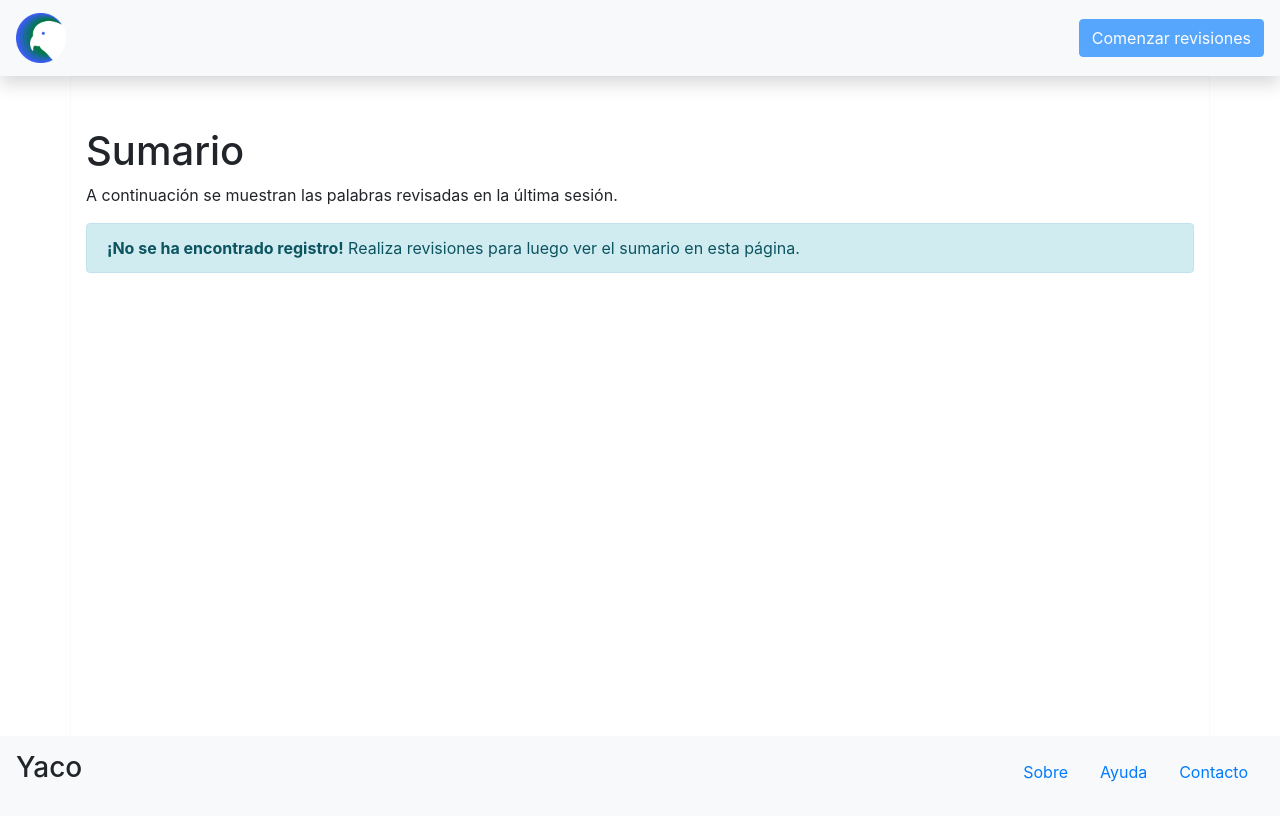
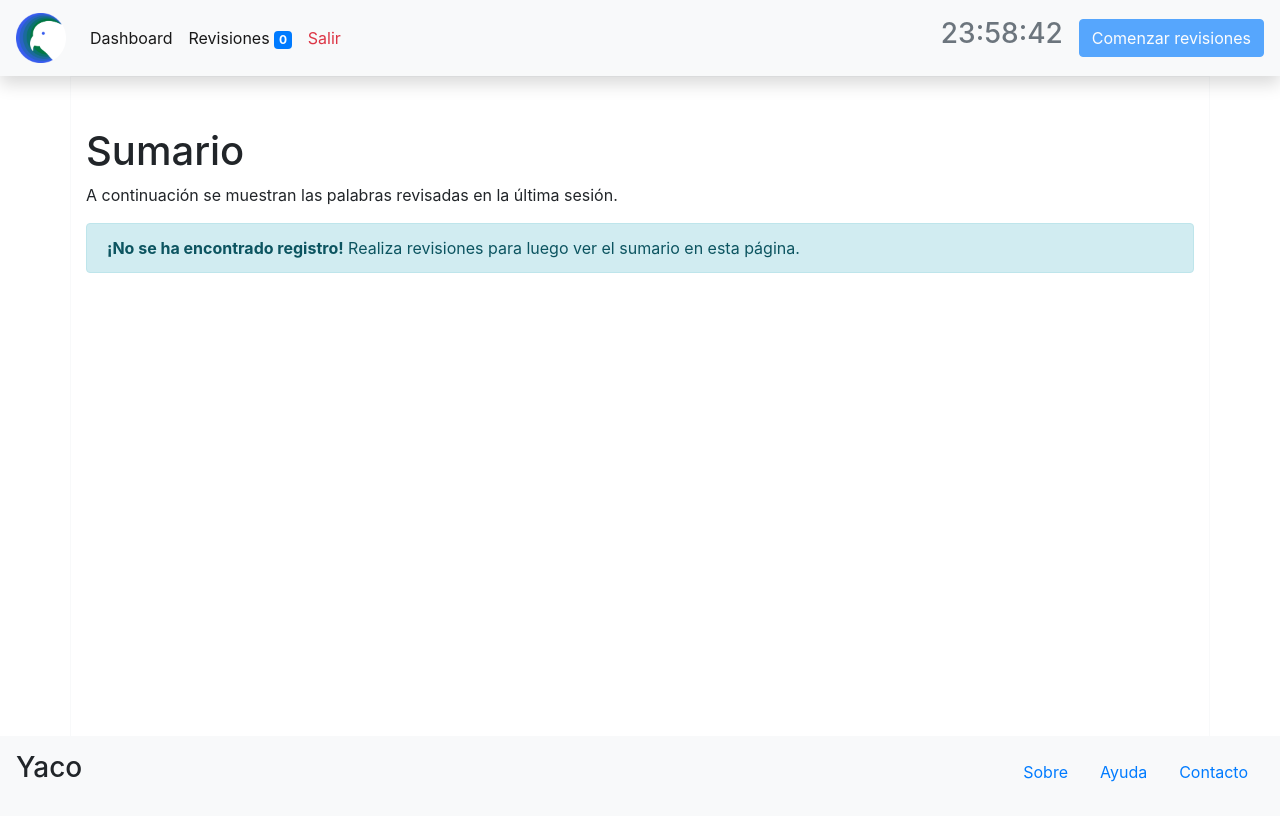
Before and after one commit to nicooffee/Yaco-app, a Flask app: template yaco/blueprint/revision_info/templates/RevisionInfo/revision-sumario.html in a window 1280 px wide. Run offline with Flask 2, Linux system fonts and the light colour scheme; the template is opened without the code that fills it, so the values that code supplies are empty; parts of the project's set-up code (start-up, migrations or seed data) failed here and were passed over; some libraries are stand-ins or nearby versions.

Commit message:
Cambio a mensaje de login. Añadidos botones a navbar de sumario de revisiones

```diff
--- a/yaco/blueprint/login/Login.py
+++ b/yaco/blueprint/login/Login.py
@@ -33,11 +33,7 @@ def login():
         return redirect(url_for('principal.dashboard'))
     else:
         if request.method == 'POST':
-            s=''
-            for field,error in form.errors.items():
-                for e in error:
-                    s = s+' '+e
-            flash(s,category='danger')
+            flash('Error de ingreso. Intente otra vez.',category='danger')
         return render_template('login/login.html')
 
 @login_blueprint.route('/logout')
--- a/yaco/blueprint/revision_info/templates/RevisionInfo/revision-sumario.html
+++ b/yaco/blueprint/revision_info/templates/RevisionInfo/revision-sumario.html
@@ -6,12 +6,30 @@
     <header>
         <nav class="navbar navbar-expand-lg navbar-light shadow bg-light justify-content-between">
             <a class="navbar-brand" href="{{url_for('principal.dashboard')}}"><img src="/static/yaco-300x300.png" width="100%" alt="Yaco logo"></a>
+            <button class="navbar-toggler" type="button" data-toggle="collapse" data-target="#navbarSupportedContent" aria-controls="navbarSupportedContent" aria-expanded="false" aria-label="Toggle navigation">
+            <span class="navbar-toggler-icon"></span>
+            </button>
+            <div class="collapse navbar-collapse" id="navbarSupportedContent">
+                <ul class="navbar-nav mr-auto">
+                    <li class="nav-item active">
+                        <a class="nav-link" href="{{url_for('principal.dashboard')}}">Dashboard <span class="sr-only">(current)</span></a>
+                    </li>
+                    <li class="nav-item active">
+                        <a class="nav-link" href="{{url_for('revisioninfo.revision_sumario')}}">Revisiones <span class="badge badge-primary">{{user.list_review_disponible(date)|length}}</span></a>
+                    </li>
+                    <li class="nav-item">
+                        <a class="text-danger nav-link" href="{{url_for('login.logout')}}">Salir</a>
+                    </li>
+                </ul>
+            </div>
+            <h3 id = 'tiempo' class="nav-link text-secondary text-center"></h3>
             {%if user.list_review_disponible(date)|length%}
-            <a href="{{url_for('revisioninfo.get_dict_revision')}}"><button class="btn btn-primary my-2 my-sm-0">Comenzar revisiones</button></a>
+                <a href="{{url_for('revisioninfo.get_dict_revision')}}"><button class="btn btn-primary my-2 my-sm-0">Comenzar revisiones</button></a>
             {%else%}
-            <a href="{{url_for('revisioninfo.get_dict_revision')}}"><button class="btn btn-primary my-2 my-sm-0 disabled" aria-disabled="true" disabled>Comenzar revisiones</button></a>
+                <a href="{{url_for('revisioninfo.get_dict_revision')}}"><button class="btn btn-primary my-2 my-sm-0 disabled" aria-disabled="true" disabled>Comenzar revisiones</button></a>
             {%endif%}
         </nav>
+
     </header>
 {%endblock%}
 {%block content%}
--- a/yaco/templates/base_logged.html
+++ b/yaco/templates/base_logged.html
@@ -22,7 +22,7 @@
                                 <a class="text-danger nav-link" href="{{url_for('login.logout')}}">Salir</a>
                             </li>
                         </ul>
-                        <h2 id = 'tiempo' class="nav-link text-secondary"></h2>
+                        <h3 id = 'tiempo' class="nav-link text-secondary text-center"></h3>
                         <form class="form-inline my-2 my-lg-0" method="POST">
                             <input name="busqueda" class="form-control mr-sm-2" type="text" placeholder="Palabra (en inglés)" aria-label="Palabra (en inglés)">
                             <button class="btn btn-outline-success my-2 my-sm-0" type="submit"><i class="fa fa-search"></i> Buscar</button>
```
Also changed, not shown: yaco/Forms.py (+4 -3 lines).
